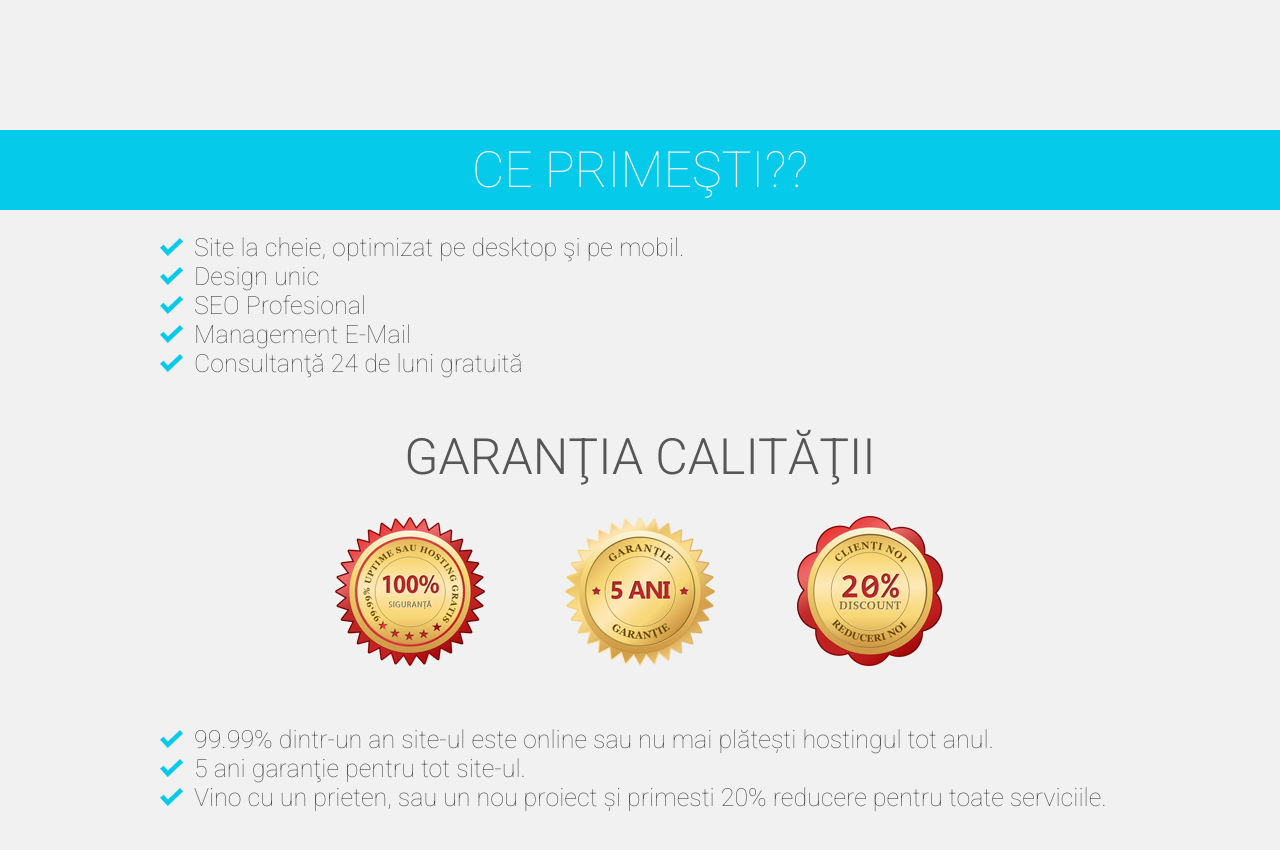
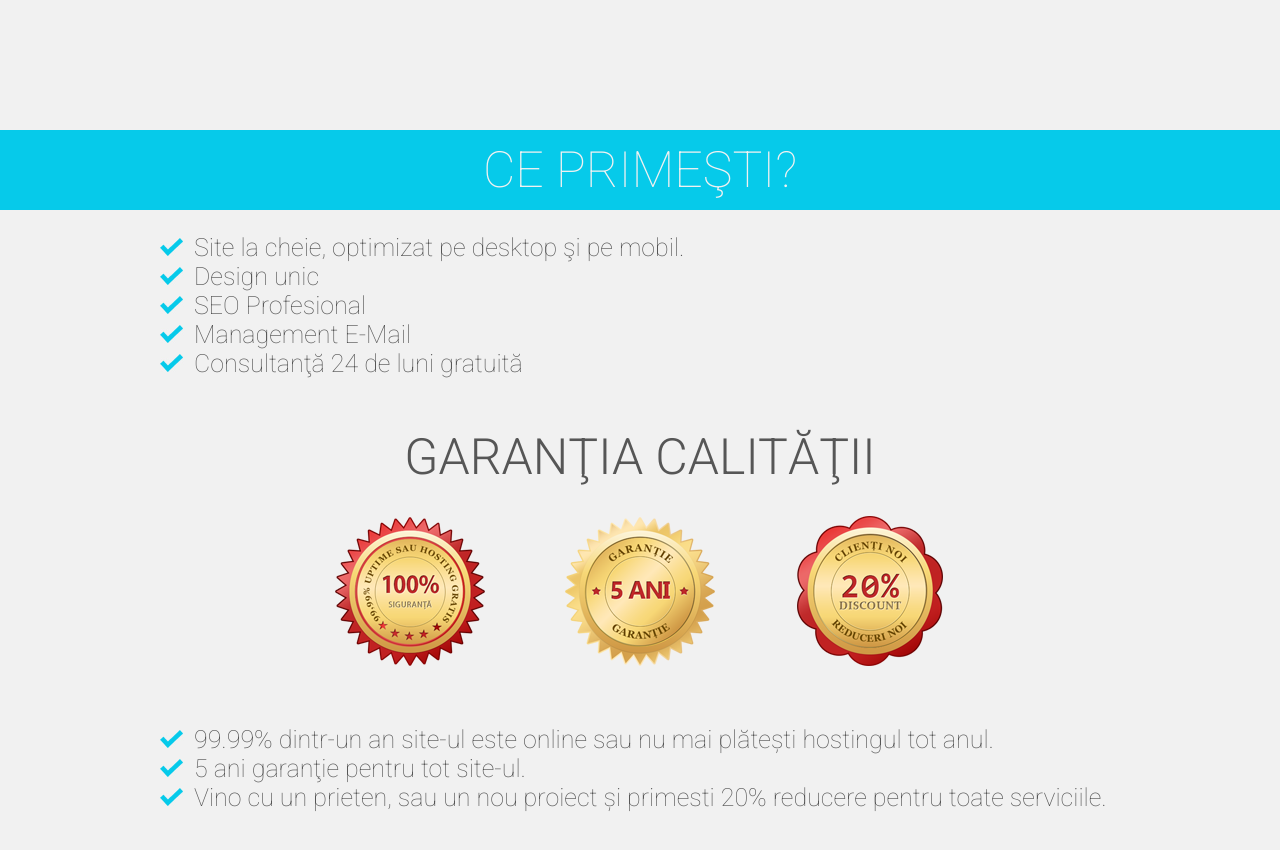
Before and after one commit to razvancuceu/oferta-rate, a plain HTML site: page _site/index.html in a window 1280 px wide. Shown: the part 920-1770 px from the top of the page. Drawn offline with nearby package versions, Linux system fonts and the light colour scheme.

Commit message:
Test revert

```diff
--- a/_site/index.html
+++ b/_site/index.html
@@ -16,7 +16,7 @@
   </head>
   <body>
     <div class="big-price"><span class="number">59</span><span class="currency">&euro;*</span></div>
-    <div class="you-get-title">Ce primeşti??</div>
+    <div class="you-get-title">Ce primeşti?</div>
     <div class="write-us-title"><span>Gratuit</span>&nbsp;estimare de preţ</div>
     <div class="content">
       <div class="blue-square"></div>
```
Also changed, not shown: 1 other file.
